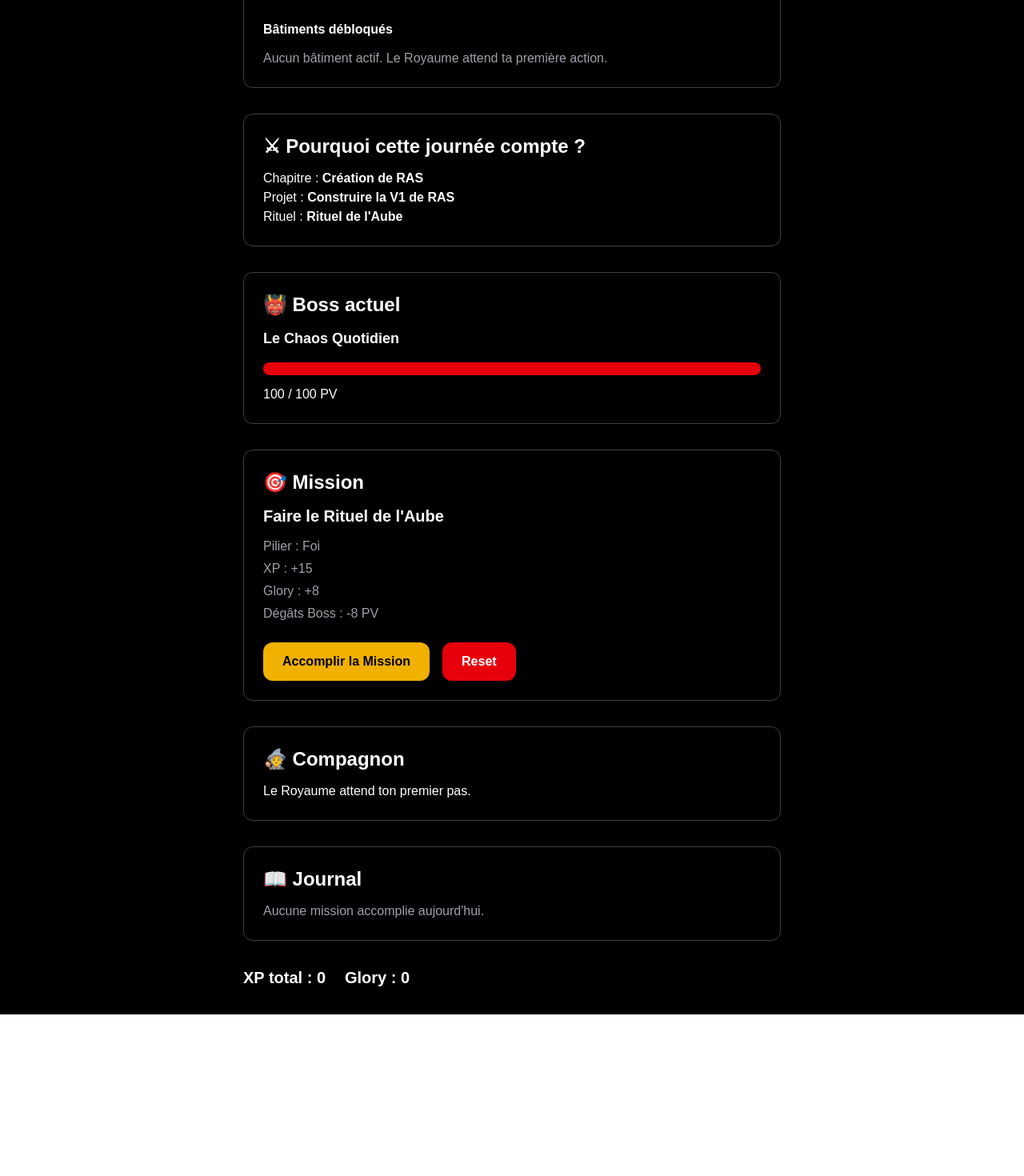
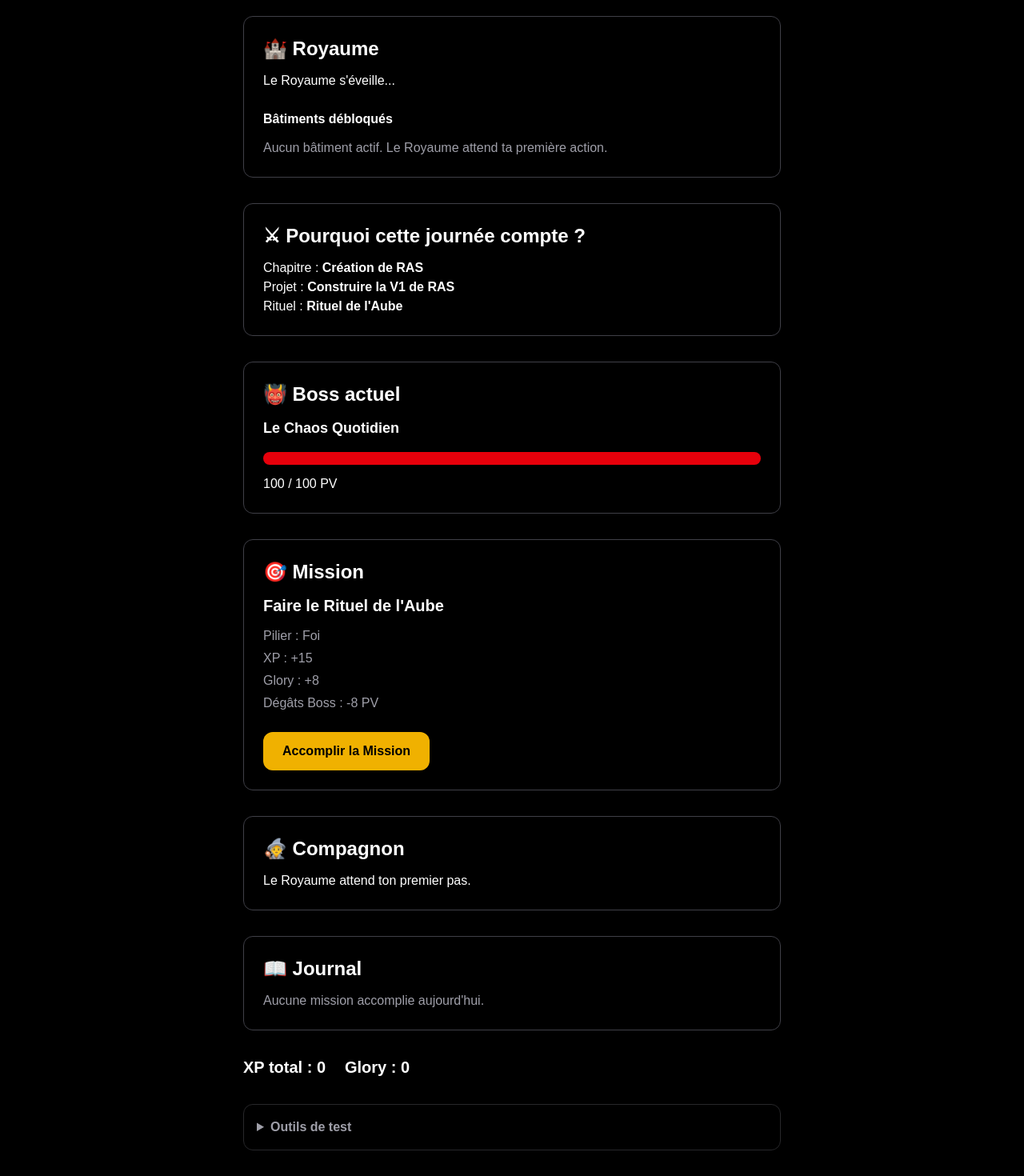
Before and after one commit to RobinWhitman/ras, a Next.js app: page / in a window 1280 px wide. Shown: the part 1042-2512 px from the top of the page at 80% size. Before the commit the page ends 2310 px from the top, so only its background shows below. Built offline with nearby package versions, Linux system fonts and the light colour scheme.

Commit message:
Sprint 14 - Debug actions

```diff
--- /dev/null
+++ b/src/components/DebugActions.tsx
@@ -0,0 +1,20 @@
+type DebugActionsProps = {
+  onReset: () => void;
+};
+
+export default function DebugActions({ onReset }: DebugActionsProps) {
+  return (
+    <details className="border border-zinc-800 rounded-xl p-4 text-zinc-400">
+      <summary className="cursor-pointer font-semibold">
+        Outils de test
+      </summary>
+
+      <button
+        onClick={onReset}
+        className="mt-4 bg-red-600 text-white font-bold px-6 py-3 rounded-xl"
+      >
+        Reset progression
+      </button>
+    </details>
+  );
+}
--- a/src/components/MorningCouncil.tsx
+++ b/src/components/MorningCouncil.tsx
@@ -10,6 +10,8 @@ import {
 } from "@/data/game";
 import { useGame } from "@/hooks/useGame";
 import Card from "@/components/Card";
+import ProgressBar from "@/components/ProgressBar";
+import DebugActions from "@/components/DebugActions";
 
 export default function MorningCouncil() {
   const {
@@ -32,12 +34,9 @@ export default function MorningCouncil() {
     ? rituals.find((ritual) => ritual.id === currentMission.ritualId)
     : rituals[0];
 
-  const bossLifePercent = Math.round((save.bossHp / activeBoss.maxHp) * 100);
   const bossDefeated = save.bossHp <= 0;
-
   const heroLevel = Math.floor(save.xp / 50) + 1;
   const currentLevelXp = save.xp % 50;
-  const levelProgress = Math.round((currentLevelXp / 50) * 100);
 
   const unlockedBuildings = pillarScores.filter((item) => item.score > 0);
 
@@ -57,14 +56,7 @@ export default function MorningCouncil() {
 
         <Card title="🧍 Héros">
           <p className="text-lg font-semibold">Robin — Niveau {heroLevel}</p>
-
-          <div className="w-full h-4 bg-zinc-800 rounded-full mt-4 overflow-hidden">
-            <div
-              className="h-full bg-yellow-500 transition-all duration-300"
-              style={{ width: `${levelProgress}%` }}
-            />
-          </div>
-
+          <ProgressBar value={currentLevelXp} max={50} color="yellow" />
           <p className="mt-3">
             {currentLevelXp} / 50 XP vers le prochain niveau
           </p>
@@ -79,12 +71,7 @@ export default function MorningCouncil() {
                   <span>{item.score}</span>
                 </div>
 
-                <div className="w-full h-3 bg-zinc-800 rounded-full overflow-hidden">
-                  <div
-                    className="h-full bg-yellow-500 transition-all duration-300"
-                    style={{ width: `${Math.min(item.score * 5, 100)}%` }}
-                  />
-                </div>
+                <ProgressBar value={Math.min(item.score * 5, 100)} max={100} />
               </div>
             ))}
           </div>
@@ -134,13 +121,7 @@ export default function MorningCouncil() {
 
         <Card title="👹 Boss actuel">
           <p className="text-lg font-semibold">{activeBoss.name}</p>
-
-          <div className="w-full h-4 bg-zinc-800 rounded-full mt-4 overflow-hidden">
-            <div
-              className="h-full bg-red-600 transition-all duration-300"
-              style={{ width: `${bossLifePercent}%` }}
-            />
-          </div>
+          <ProgressBar value={save.bossHp} max={activeBoss.maxHp} color="red" />
 
           <p className="mt-3">
             {save.bossHp} / {activeBoss.maxHp} PV
@@ -182,13 +163,6 @@ export default function MorningCouncil() {
           ) : (
             <p className="mb-6">Toutes les missions sont accomplies.</p>
           )}
-
-          <button
-            onClick={resetGame}
-            className="ml-4 bg-red-600 text-white font-bold px-6 py-3 rounded-xl"
-          >
-            Reset
-          </button>
         </Card>
 
         <Card title="🧙 Compagnon">
@@ -221,6 +195,8 @@ export default function MorningCouncil() {
           <p>XP total : {save.xp}</p>
           <p>Glory : {save.glory}</p>
         </footer>
+
+        <DebugActions onReset={resetGame} />
       </div>
     </main>
   );
```
